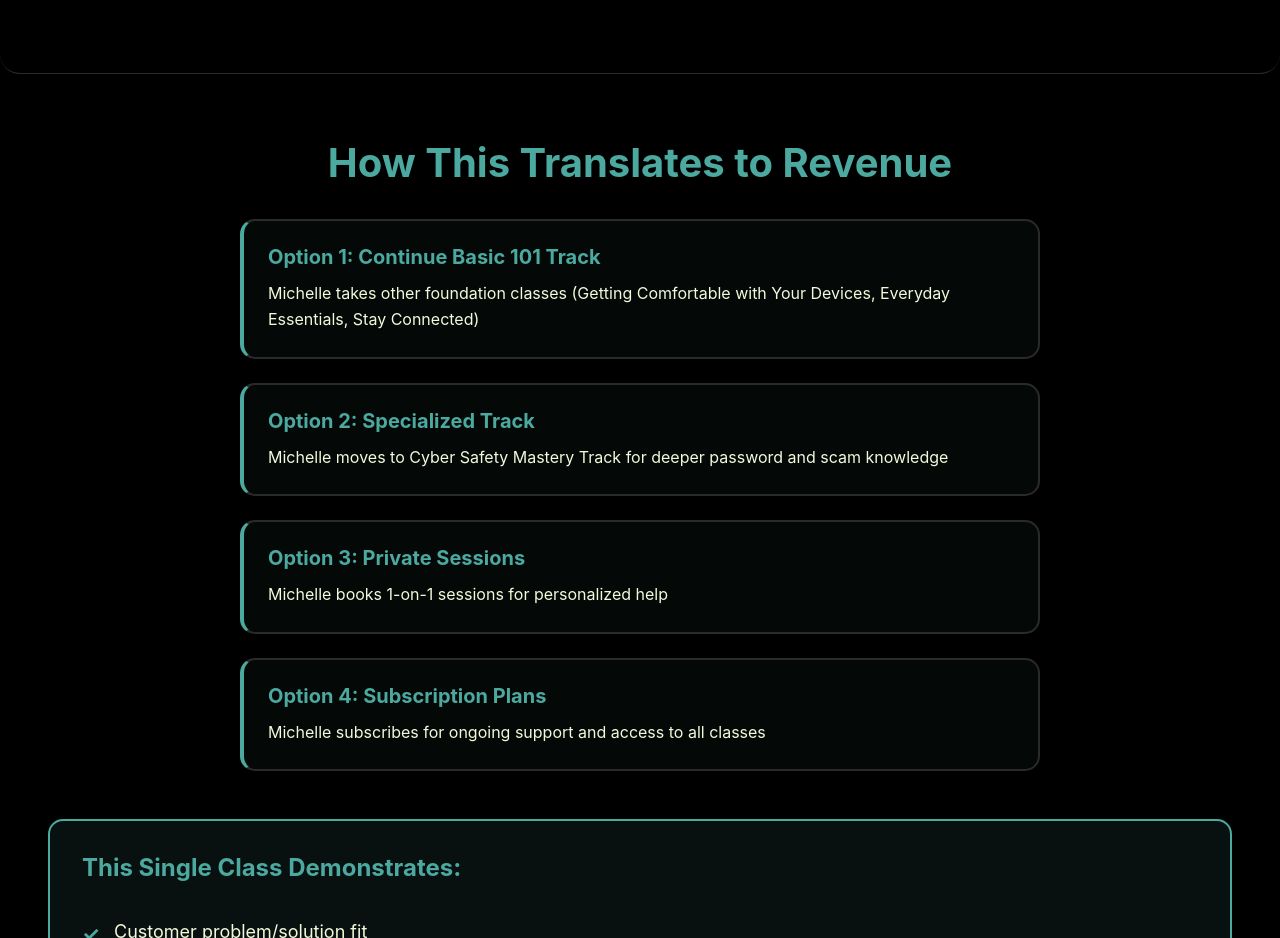
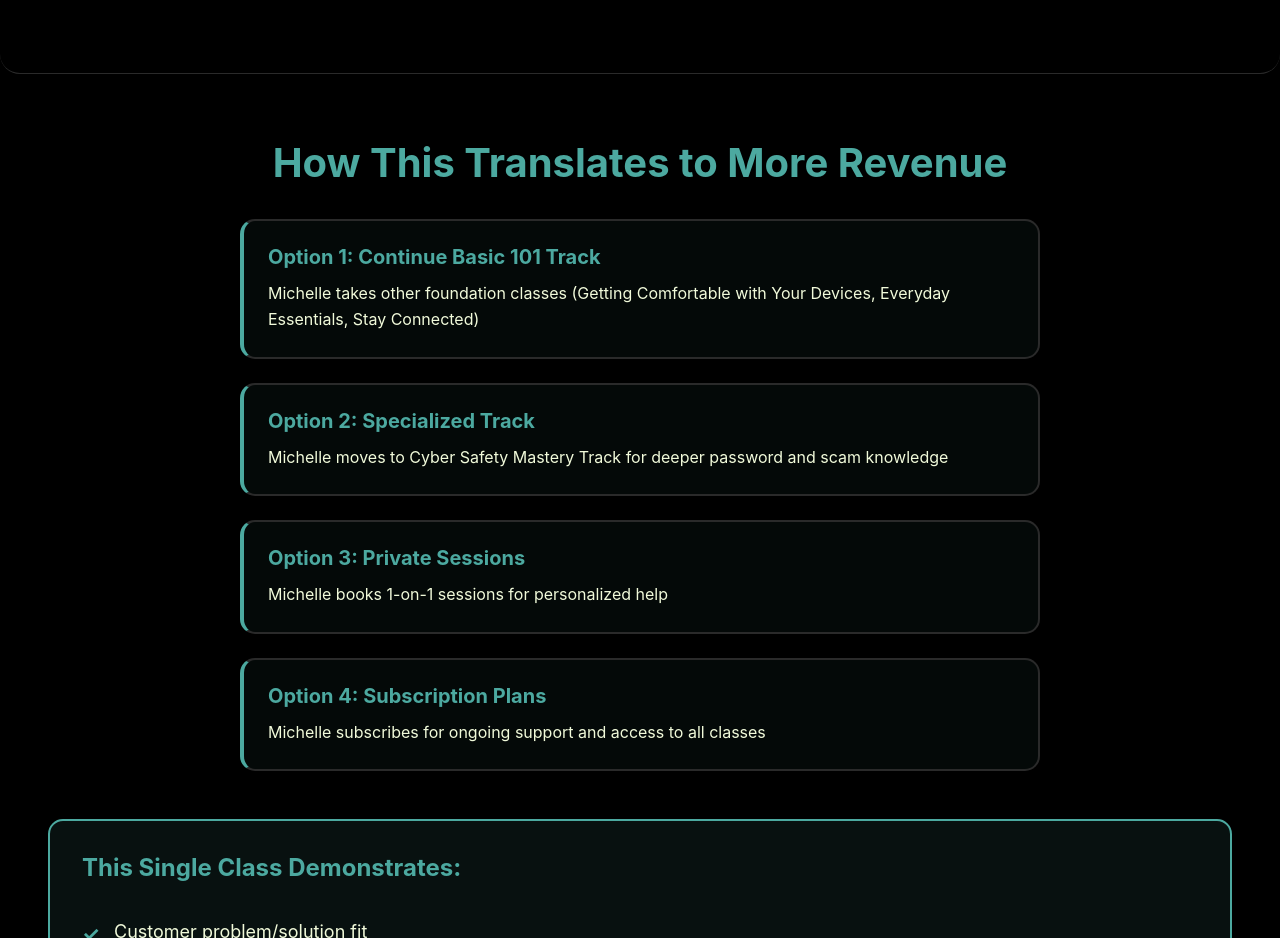
Before and after one commit to lt353/MalamaDemo, a website: page password-demo.html in a window 1280 px wide. Shown: the part 7180-8118 px from the top of the page. Drawn offline with Linux system fonts and the light colour scheme.

Commit message:
more text change

```diff
--- a/password-demo.html
+++ b/password-demo.html
@@ -199,7 +199,7 @@
 
         <!-- SECTION 4: Business Model Context -->
         <section class="journey-section business-section">
-            <h1 class="section-headline">How This Translates to Revenue</h1>
+            <h1 class="section-headline">How This Translates to More Revenue</h1>
 
             <div class="customer-journey">
                 <div class="journey-option">
```
